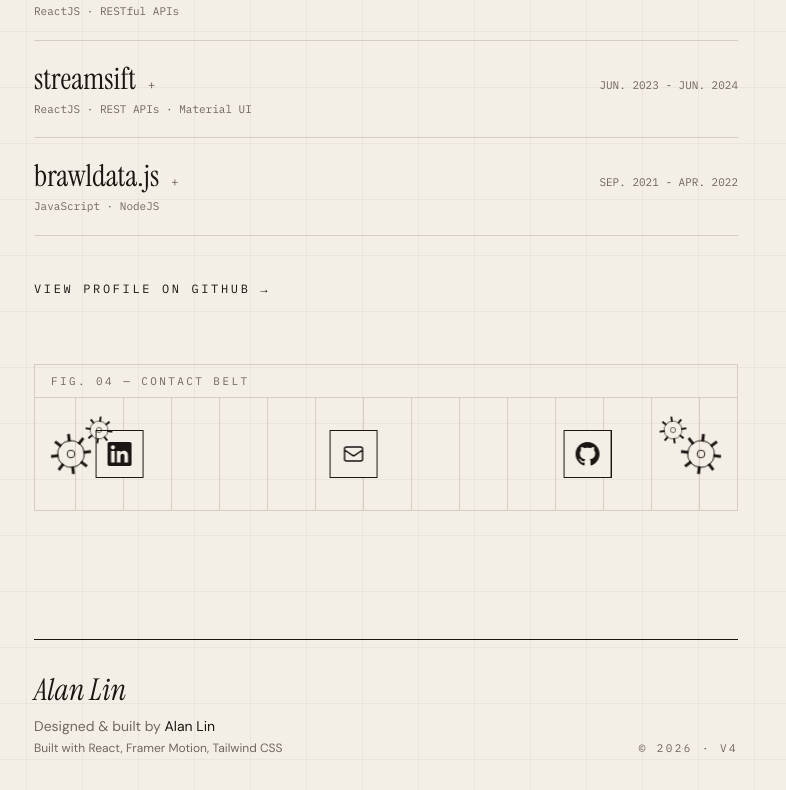
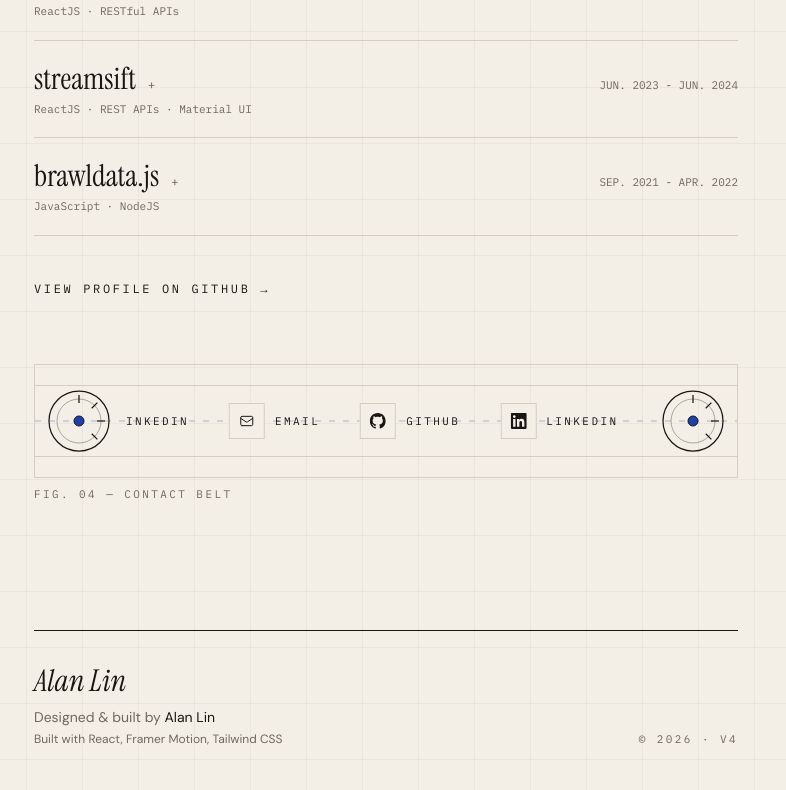
Before and after one commit to Alan0893/alan0893.github.io, a React (Vite) app: page / in a window 1280 px wide. Shown: the part 6017-6807 px from the top of the page, without its empty margins (478-1264 px from the left). Built offline with nearby package versions, Linux system fonts and the light colour scheme.

Commit message:
edited conveyor belt

```diff
--- a/src/animations/ConveyorAnimation.jsx
+++ b/src/animations/ConveyorAnimation.jsx
@@ -1,114 +1,138 @@
 import React from 'react'
+import footerData from '../data/footer.json'
 
-const contactLinks = [
-  {
-    name: 'GitHub',
-    url: 'https://github.com/Alan0893',
-    icon: (
-      <svg className="w-6 h-6" fill="currentColor" viewBox="0 0 24 24">
-        <path d="M12 0c-6.626 0-12 5.373-12 12 0 5.302 3.438 9.8 8.207 11.387.599.111.793-.261.793-.577v-2.234c-3.338.726-4.033-1.416-4.033-1.416-.546-1.387-1.333-1.756-1.333-1.756-1.089-.745.083-.729.083-.729 1.205.084 1.839 1.237 1.839 1.237 1.07 1.834 2.807 1.304 3.492.997.107-.775.418-1.305.762-1.604-2.665-.305-5.467-1.334-5.467-5.931 0-1.311.469-2.381 1.236-3.221-.124-.303-.535-1.524.117-3.176 0 0 1.008-.322 3.301 1.23.957-.266 1.983-.399 3.003-.404 1.02.005 2.047.138 3.006.404 2.291-1.552 3.297-1.23 3.297-1.23.653 1.653.242 2.874.118 3.176.77.84 1.235 1.911 1.235 3.221 0 4.609-2.807 5.624-5.479 5.921.43.372.823 1.102.823 2.222v3.293c0 .319.192.694.801.576 4.765-1.589 8.199-6.086 8.199-11.386 0-6.627-5.373-12-12-12z"/>
+const ICONS = {
+  GitHub: (
+    <svg className="h-4 w-4" fill="currentColor" viewBox="0 0 24 24" aria-hidden="true">
+      <path d="M12 0c-6.626 0-12 5.373-12 12 0 5.302 3.438 9.8 8.207 11.387.599.111.793-.261.793-.577v-2.234c-3.338.726-4.033-1.416-4.033-1.416-.546-1.387-1.333-1.756-1.333-1.756-1.089-.745.083-.729.083-.729 1.205.084 1.839 1.237 1.839 1.237 1.07 1.834 2.807 1.304 3.492.997.107-.775.418-1.305.762-1.604-2.665-.305-5.467-1.334-5.467-5.931 0-1.311.469-2.381 1.236-3.221-.124-.303-.535-1.524.117-3.176 0 0 1.008-.322 3.301 1.23.957-.266 1.983-.399 3.003-.404 1.02.005 2.047.138 3.006.404 2.291-1.552 3.297-1.23 3.297-1.23.653 1.653.242 2.874.118 3.176.77.84 1.235 1.911 1.235 3.221 0 4.609-2.807 5.624-5.479 5.921.43.372.823 1.102.823 2.222v3.293c0 .319.192.694.801.576 4.765-1.589 8.199-6.086 8.199-11.386 0-6.627-5.373-12-12-12z" />
     </svg>
-    )
-  },
-  {
-    name: 'LinkedIn',
-    url: 'https://linkedin.com/in/alanl193',
-    icon: (
-      <svg className="w-6 h-6" fill="currentColor" viewBox="0 0 24 24">
-        <path d="M20.447 20.452h-3.554v-5.569c0-1.328-.027-3.037-1.852-3.037-1.853 0-2.136 1.445-2.136 2.939v5.667H9.351V9h3.414v1.561h.046c.477-.9 1.637-1.85 3.37-1.85 3.601 0 4.267 2.37 4.267 5.455v6.286zM5.337 7.433c-1.144 0-2.063-.926-2.063-2.065 0-1.138.92-2.063 2.063-2.063 1.14 0 2.064.925 2.064 2.063 0 1.139-.925 2.065-2.064 2.065zm1.782 13.019H3.555V9h3.564v11.452zM22.225 0H1.771C.792 0 0 .774 0 1.729v20.542C0 23.227.792 24 1.771 24h20.451C23.2 24 24 23.227 24 22.271V1.729C24 .774 23.2 0 22.222 0h.003z"/>
+  ),
+  LinkedIn: (
+    <svg className="h-4 w-4" fill="currentColor" viewBox="0 0 24 24" aria-hidden="true">
+      <path d="M20.447 20.452h-3.554v-5.569c0-1.328-.027-3.037-1.852-3.037-1.853 0-2.136 1.445-2.136 2.939v5.667H9.351V9h3.414v1.561h.046c.477-.9 1.637-1.85 3.37-1.85 3.601 0 4.267 2.37 4.267 5.455v6.286zM5.337 7.433c-1.144 0-2.063-.926-2.063-2.065 0-1.138.92-2.063 2.063-2.063 1.14 0 2.064.925 2.064 2.063 0 1.139-.925 2.065-2.064 2.065zm1.782 13.019H3.555V9h3.564v11.452zM22.225 0H1.771C.792 0 0 .774 0 1.729v20.542C0 23.227.792 24 1.771 24h20.451C23.2 24 24 23.227 24 22.271V1.729C24 .774 23.2 0 22.222 0h.003z" />
     </svg>
-    )
-  },
-  {
-    name: 'Email',
-    url: 'mailto:alanl07905@gmail.com',
-    icon: (
-      <svg className="w-6 h-6" fill="none" stroke="currentColor" viewBox="0 0 24 24">
+  ),
+  Email: (
+    <svg className="h-4 w-4" fill="none" stroke="currentColor" viewBox="0 0 24 24" aria-hidden="true">
       <path strokeLinecap="round" strokeLinejoin="round" strokeWidth={1.5} d="M3 8l7.89 5.26a2 2 0 002.22 0L21 8M5 19h14a2 2 0 002-2V7a2 2 0 00-2-2H5a2 2 0 00-2 2v10a2 2 0 002 2z" />
     </svg>
-    )
-  },
-]
+  ),
+}
 
-const Gear = ({ size, reverse, className }) => (
+const Pulley = ({ reverse = false }) => (
   <div
-    className={className}
-    style={{
-      width: size,
-      height: size,
-      animation: `v4-rotate 4s linear infinite ${reverse ? 'reverse' : ''}`,
-    }}
+    className={`relative z-10 hidden h-16 w-16 shrink-0 text-ink sm:block ${
+      reverse ? 'v4-pulley-reverse' : 'v4-pulley'
+    }`}
+    aria-hidden="true"
   >
-    <svg viewBox="0 0 100 100" className="h-full w-full text-ink">
-      <circle cx="50" cy="50" r="28" fill="none" stroke="currentColor" strokeWidth="2" />
-      {[...Array(8)].map((_, j) => (
-        <rect
-          key={j}
-          x="47"
-          y="8"
-          width="6"
-          height="16"
-          fill="currentColor"
-          transform={`rotate(${j * 45} 50 50)`}
+    <svg viewBox="0 0 64 64" className="h-full w-full">
+      <circle cx="32" cy="32" r="30" fill="none" stroke="currentColor" strokeWidth="1.25" />
+      <circle cx="32" cy="32" r="22" fill="none" stroke="currentColor" strokeWidth="0.75" opacity="0.45" />
+      {[0, 45, 90, 135].map((deg) => (
+        <line
+          key={deg}
+          x1="32"
+          y1="6"
+          x2="32"
+          y2="14"
+          stroke="currentColor"
+          strokeWidth="1.25"
+          transform={`rotate(${deg} 32 32)`}
         />
       ))}
-      <circle cx="50" cy="50" r="8" fill="none" stroke="currentColor" strokeWidth="2" />
+      <circle cx="32" cy="32" r="5" fill="var(--color-accent)" />
+      <circle cx="32" cy="32" r="5" fill="none" stroke="currentColor" strokeWidth="1" />
     </svg>
   </div>
 )
 
-const ConveyorAnimation = () => {
-  const duplicatedLinks = [...contactLinks, ...contactLinks, ...contactLinks]
-
-  return (
-    <div className="relative w-full overflow-hidden border border-line">
-      <p className="border-b border-line px-4 py-2 font-mono text-[11px] uppercase tracking-index text-muted">
-        Fig. 04 — Contact belt
-      </p>
-      <div className="relative flex h-28 items-center">
-        <Gear size={48} className="absolute left-3 z-10" />
-        <Gear size={32} reverse className="absolute left-12 top-4 z-10" />
-        <Gear size={48} reverse className="absolute right-3 z-10" />
-        <Gear size={32} className="absolute right-12 top-4 z-10" />
-
-        <div className="absolute inset-0 flex" style={{ animation: 'v4-belt 22s linear infinite' }}>
-          {[...Array(40)].map((_, i) => (
-            <div key={i} className="h-full w-12 flex-shrink-0 border-r border-line" />
-          ))}
-        </div>
-
-        <div className="absolute inset-0 flex items-center" style={{ animation: 'v4-items 28s linear infinite' }}>
-          {duplicatedLinks.map((contact, i) => (
+const Track = ({ links }) => (
+  <div className="flex shrink-0 items-center gap-10 px-5">
+    {links.map((contact, i) => (
       <a
         key={`${contact.name}-${i}`}
         href={contact.url}
         target="_blank"
         rel="noopener noreferrer"
-              title={contact.name}
-              className="absolute top-1/2 flex h-12 w-12 -translate-y-1/2 items-center justify-center border border-ink bg-paper text-ink hover:bg-ink hover:text-paper transition-colors"
-              style={{ left: `${(100 / contactLinks.length) * i}%` }}
+        className="contact-tile group/item flex items-center gap-2.5 text-ink"
       >
-              {contact.icon}
+        <span className="contact-tile-mark flex h-9 w-9 items-center justify-center border border-line bg-paper transition-colors">
+          {ICONS[contact.name]}
+        </span>
+        <span className="font-mono text-[11px] uppercase tracking-index transition-colors">
+          {contact.name}
+        </span>
       </a>
     ))}
   </div>
+)
+
+const ConveyorAnimation = () => {
+  const links = footerData.socialLinks
+  const loop = [...links, ...links]
+
+  return (
+    <figure>
+      <div className="group relative overflow-hidden border border-line">
+        <div className="pointer-events-none absolute inset-x-0 top-[18%] border-t border-line" />
+        <div className="pointer-events-none absolute inset-x-0 bottom-[18%] border-t border-line" />
+        <div
+          className="pointer-events-none absolute inset-x-0 top-1/2 h-px -translate-y-1/2"
+          style={{
+            backgroundImage:
+              'repeating-linear-gradient(90deg, var(--color-accent) 0 6px, transparent 6px 14px)',
+            opacity: 0.35,
+          }}
+        />
+
+        <div className="relative flex h-28 items-center gap-3 px-3">
+          <Pulley />
+          <div className="min-w-0 flex-1 overflow-hidden">
+            <div className="flex w-max v4-belt">
+              <Track links={loop} />
+              <Track links={loop} />
             </div>
+          </div>
+          <Pulley reverse />
+        </div>
+      </div>
+      <figcaption className="mt-2 font-mono text-[11px] uppercase tracking-index text-muted">
+        Fig. 04 — Contact belt
+      </figcaption>
 
       <style>{`
+        .v4-belt {
+          animation: v4-belt 28s linear infinite;
+        }
+        .v4-pulley {
+          animation: v4-rotate 8s linear infinite;
+        }
+        .v4-pulley-reverse {
+          animation: v4-rotate 8s linear infinite reverse;
+        }
+        .group:hover .v4-belt,
+        .group:hover .v4-pulley,
+        .group:hover .v4-pulley-reverse {
+          animation-play-state: paused;
+        }
         @keyframes v4-belt {
           from { transform: translateX(0); }
-          to { transform: translateX(-480px); }
-        }
-        @keyframes v4-items {
-          from { transform: translateX(0); }
-          to { transform: translateX(-100%); }
+          to { transform: translateX(-50%); }
         }
         @keyframes v4-rotate {
           from { transform: rotate(0deg); }
           to { transform: rotate(360deg); }
         }
+        @media (prefers-reduced-motion: reduce) {
+          .v4-belt,
+          .v4-pulley,
+          .v4-pulley-reverse {
+            animation: none !important;
+          }
+        }
       `}</style>
-    </div>
+    </figure>
   )
 }
 
--- a/src/index.css
+++ b/src/index.css
@@ -107,6 +107,23 @@ a.text-ink:visited {
 }
 
 a.hover\:text-accent:hover,
-a.hover\:text-accent:visited:hover {
+a.hover\:text-accent:visited:hover,
+a.text-muted:hover,
+a.text-muted:visited:hover,
+a.text-ink:hover,
+a.text-ink:visited:hover,
+a.index-link:hover,
+a.index-link:visited:hover,
+a.index-link:focus-visible,
+.contact-tile:hover,
+.contact-tile:visited:hover,
+.contact-tile:focus-visible {
   color: var(--color-accent);
 }
+
+.contact-tile:hover .contact-tile-mark,
+.contact-tile:visited:hover .contact-tile-mark,
+.contact-tile:focus-visible .contact-tile-mark {
+  color: var(--color-accent);
+  border-color: var(--color-accent);
+}
```
Lines whose indentation alone changed are shown as unchanged.
